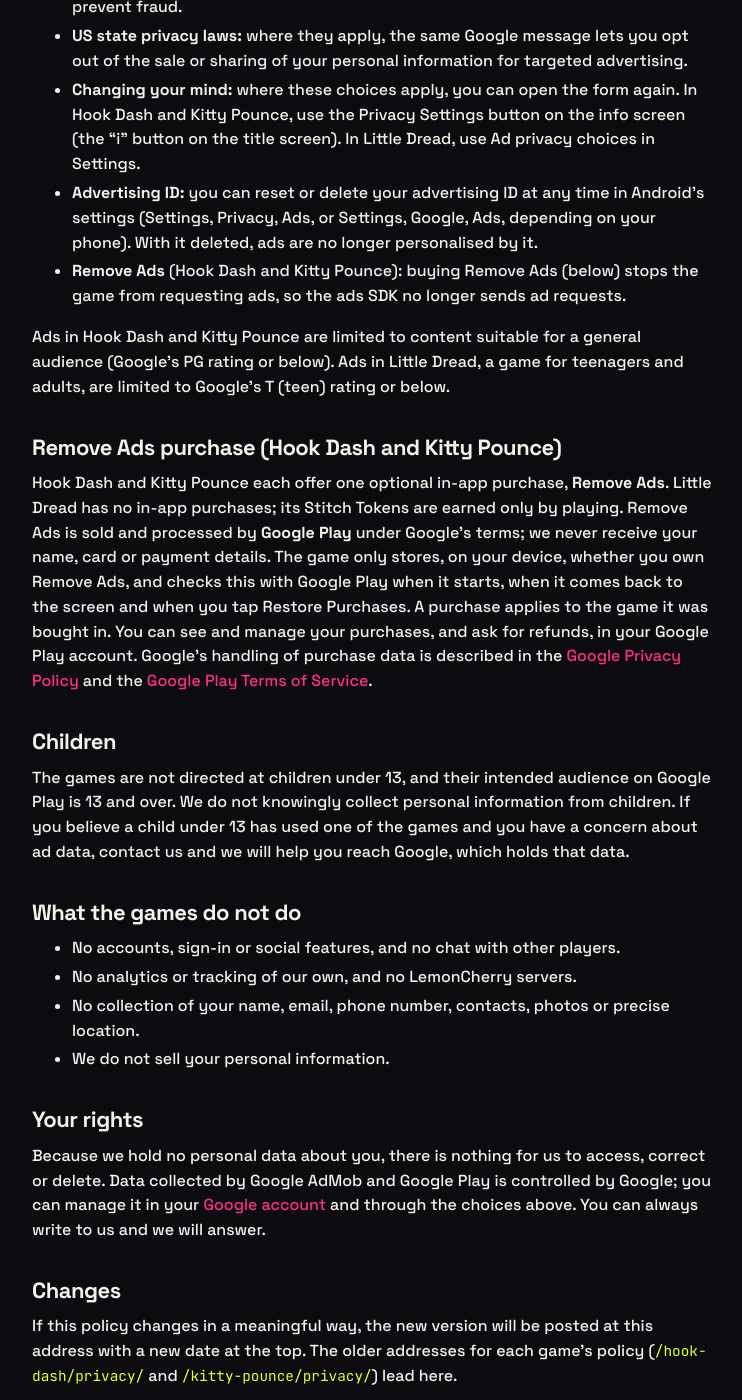
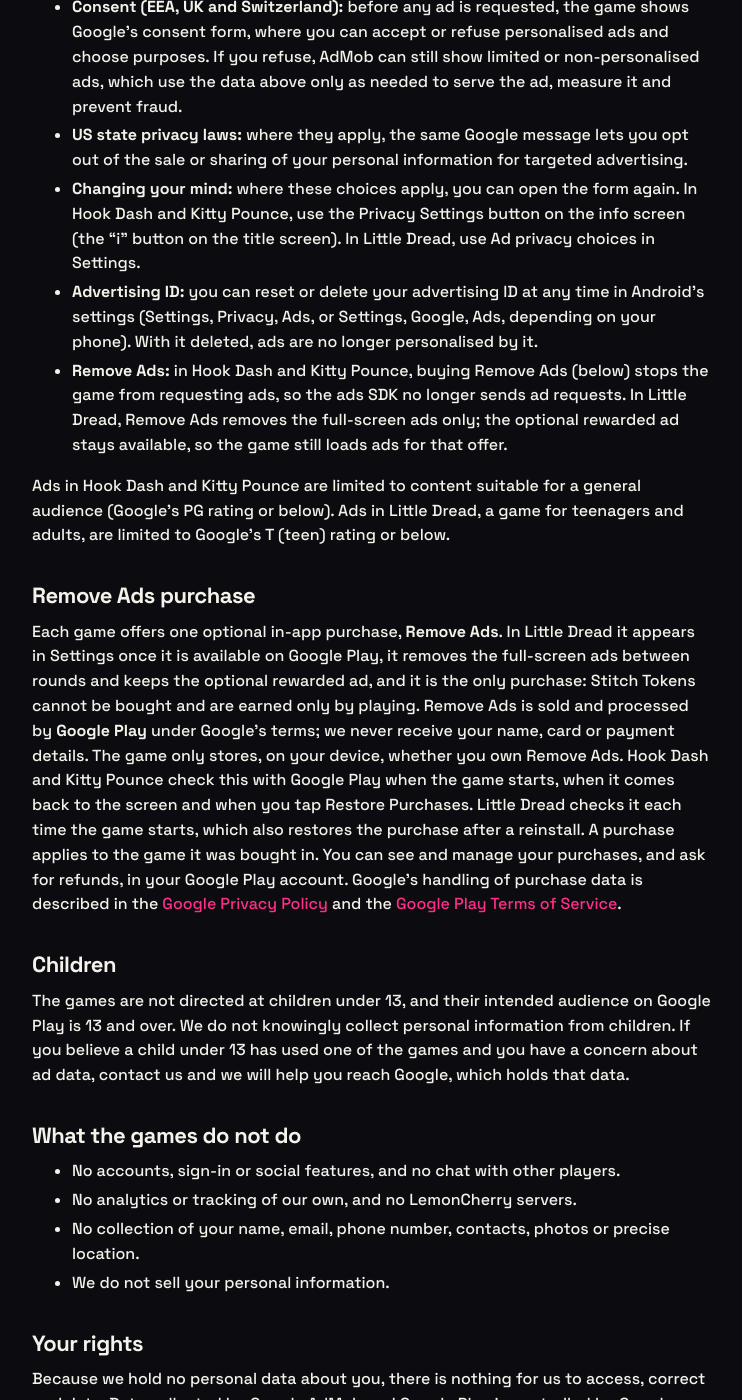
Before and after one commit to lemoncherryapps/lemoncherryapps.github.io, a Jekyll site: the page built from games/privacy.md, in a window 1280 px wide and 1400 px high, scrolled down 3458 px. Shown: the whole window, without its empty margins (268-1010 px from the left). Built offline with Jekyll 4.4.1, drawn with Linux system fonts in a browser that asks for light colours; some of the changed text lies outside the part shown.

Commit message:
Games privacy: Little Dread has the Remove Ads purchase; redirect its old policy address
- Little Dread offers Remove Ads (full-screen ads only; rewarded stays)
- Billing permission and purchase storage apply to all three games
- Little Dread keeps a record of the last 50 finished rounds
- Note Google's own consent and ads files, and the second ad-ID permission
- /little-dread/privacy/ now leads to this page

Co-Authored-By: Claude Fable 5.2 <noreply@anthropic.com>

```diff
--- a/games/privacy.md
+++ b/games/privacy.md
@@ -6,6 +6,7 @@ permalink: /games/privacy/
 redirect_from:
   - /hook-dash/privacy/
   - /kitty-pounce/privacy/
+  - /little-dread/privacy/
 ---
 
 # Privacy Policy for LemonCherry Apps games
@@ -22,7 +23,7 @@ Hook Dash, Kitty Pounce and Little Dread are free Android games published by Lem
 
 - There are no accounts, no sign-in and no LemonCherry servers. We never receive your progress or any personal information.
 - Your progress is saved on your device. For Hook Dash and Kitty Pounce it can also be included in your Android backup if you have backup turned on.
-- Google services are involved: **Google AdMob**, which shows the ads, and, in Hook Dash and Kitty Pounce, **Google Play**, which processes the optional Remove Ads purchase. Little Dread has no purchases.
+- Google services are involved: **Google AdMob**, which shows the ads, and **Google Play**, which processes the optional Remove Ads purchase in each game.
 - The games are not aimed at children under 13.
 
 ## Data stored on your device
@@ -36,18 +37,18 @@ Each game keeps its save data in its private storage on your device. It holds yo
 | Characters | the monkeys you own and the one you swing as | the cats you own and the one you play as | none |
 | Settings | sound, vibration, whether you finished the tutorial and which one-time hints you have seen | the same | sound, music, vibration, reduced effects and whether to replay the tutorial |
 | Ads | none | none | counters that space out full-screen ads and limit rewarded ads per day |
-| Play statistics | none | none | figures about your most recent round, such as how long it took and how often you were spotted, hid or were caught, used only on your device |
-| Purchase | whether you own Remove Ads, as a copy of what Google Play reports | the same | none |
+| Play statistics | none | none | figures about your most recent round, such as how long it took and how often you were spotted, hid or were caught, and a short record of your last 50 finished rounds (when each ended, its result, the charms collected and the tokens earned), used only on your device |
+| Purchase | whether you own Remove Ads, as a copy of what Google Play reports | the same | the same |
 
-None of this is sent to us. For Hook Dash and Kitty Pounce, if Android backup is turned on for your Google account, Android may include the save in your device backup so your progress comes back on a new phone; that backup is stored by Google under your Google account and we cannot see it, and you can remove it in your Google account's backup settings. Little Dread does not take part in Android backup, so its save stays on the device. Uninstalling a game deletes its save from the device.
+None of this is sent to us. Google's ads and consent software, which is part of each game, also keeps its own small files in the game's private storage, such as your consent choice. For Hook Dash and Kitty Pounce, if Android backup is turned on for your Google account, Android may include the save in your device backup so your progress comes back on a new phone; that backup is stored by Google under your Google account and we cannot see it, and you can remove it in your Google account's backup settings. Little Dread does not take part in Android backup, so its save stays on the device. Uninstalling a game deletes its save from the device.
 
 ## Permissions and why the games need them
 
-- **Internet** (`INTERNET`) and **network state** (`ACCESS_NETWORK_STATE`): to load ads, to show the consent form and, in Hook Dash and Kitty Pounce, to talk to Google Play about the Remove Ads purchase. The games themselves play offline.
-- **Vibration** (`VIBRATE`): short haptic feedback, such as catches, hops, landings and crashes in Hook Dash and Kitty Pounce, and a heartbeat when you are hunted in Little Dread. You can turn it off in each game.
-- **Advertising ID** (`com.google.android.gms.permission.AD_ID`): added by the Google Mobile Ads SDK, so ads can use your device's advertising ID as described below.
+- **Internet** (`INTERNET`) and **network state** (`ACCESS_NETWORK_STATE`): to load ads, to show the consent form and to talk to Google Play about the Remove Ads purchase. The games themselves play offline.
+- **Vibration** (`VIBRATE`): short haptic feedback, such as catches, hops, landings and crashes in Hook Dash and Kitty Pounce, and footsteps nearby, pickups and being caught in Little Dread. You can turn it off in each game.
+- **Advertising ID** (`com.google.android.gms.permission.AD_ID`, and in Little Dread also `android.permission.AD_ID`): added by the Google Mobile Ads SDK, so ads can use your device's advertising ID as described below.
 - **Basic phone state** (`READ_BASIC_PHONE_STATE`): added by the Google Mobile Ads SDK. The games read no phone data themselves, and this permission does not give access to calls, contacts or your phone number.
-- **Google Play billing** (`com.android.vending.BILLING`), Hook Dash and Kitty Pounce only: to buy and restore the Remove Ads purchase through Google Play.
+- **Google Play billing** (`com.android.vending.BILLING`): to buy and restore the Remove Ads purchase through Google Play.
 - **Keep awake** (`WAKE_LOCK`) and **foreground service** (`FOREGROUND_SERVICE`): added by Google's background-task library (WorkManager), which the Google Mobile Ads SDK uses to send its reports reliably. The games run no background service of their own and do not keep your screen on when you are not playing.
 
 The games do not ask for your location, camera, microphone, contacts, photos, files or any other sensitive permission.
@@ -74,13 +75,13 @@ Google uses this data as described in its own policies: [How Google uses informa
 - **US state privacy laws:** where they apply, the same Google message lets you opt out of the sale or sharing of your personal information for targeted advertising.
 - **Changing your mind:** where these choices apply, you can open the form again. In Hook Dash and Kitty Pounce, use the Privacy Settings button on the info screen (the "i" button on the title screen). In Little Dread, use Ad privacy choices in Settings.
 - **Advertising ID:** you can reset or delete your advertising ID at any time in Android's settings (Settings, Privacy, Ads, or Settings, Google, Ads, depending on your phone). With it deleted, ads are no longer personalised by it.
-- **Remove Ads** (Hook Dash and Kitty Pounce): buying Remove Ads (below) stops the game from requesting ads, so the ads SDK no longer sends ad requests.
+- **Remove Ads:** in Hook Dash and Kitty Pounce, buying Remove Ads (below) stops the game from requesting ads, so the ads SDK no longer sends ad requests. In Little Dread, Remove Ads removes the full-screen ads only; the optional rewarded ad stays available, so the game still loads ads for that offer.
 
 Ads in Hook Dash and Kitty Pounce are limited to content suitable for a general audience (Google's PG rating or below). Ads in Little Dread, a game for teenagers and adults, are limited to Google's T (teen) rating or below.
 
-## Remove Ads purchase (Hook Dash and Kitty Pounce)
+## Remove Ads purchase
 
-Hook Dash and Kitty Pounce each offer one optional in-app purchase, **Remove Ads**. Little Dread has no in-app purchases; its Stitch Tokens are earned only by playing. Remove Ads is sold and processed by **Google Play** under Google's terms; we never receive your name, card or payment details. The game only stores, on your device, whether you own Remove Ads, and checks this with Google Play when it starts, when it comes back to the screen and when you tap Restore Purchases. A purchase applies to the game it was bought in. You can see and manage your purchases, and ask for refunds, in your Google Play account. Google's handling of purchase data is described in the [Google Privacy Policy](https://policies.google.com/privacy) and the [Google Play Terms of Service](https://play.google.com/about/play-terms/).
+Each game offers one optional in-app purchase, **Remove Ads**. In Little Dread it appears in Settings once it is available on Google Play, it removes the full-screen ads between rounds and keeps the optional rewarded ad, and it is the only purchase: Stitch Tokens cannot be bought and are earned only by playing. Remove Ads is sold and processed by **Google Play** under Google's terms; we never receive your name, card or payment details. The game only stores, on your device, whether you own Remove Ads. Hook Dash and Kitty Pounce check this with Google Play when the game starts, when it comes back to the screen and when you tap Restore Purchases. Little Dread checks it each time the game starts, which also restores the purchase after a reinstall. A purchase applies to the game it was bought in. You can see and manage your purchases, and ask for refunds, in your Google Play account. Google's handling of purchase data is described in the [Google Privacy Policy](https://policies.google.com/privacy) and the [Google Play Terms of Service](https://play.google.com/about/play-terms/).
 
 ## Children
 
@@ -99,7 +100,7 @@ Because we hold no personal data about you, there is nothing for us to access, c
 
 ## Changes
 
-If this policy changes in a meaningful way, the new version will be posted at this address with a new date at the top. The older addresses for each game's policy (`/hook-dash/privacy/` and `/kitty-pounce/privacy/`) lead here.
+If this policy changes in a meaningful way, the new version will be posted at this address with a new date at the top. The older addresses for each game's policy (`/hook-dash/privacy/`, `/kitty-pounce/privacy/` and `/little-dread/privacy/`) lead here.
 
 ## Contact
 
```
